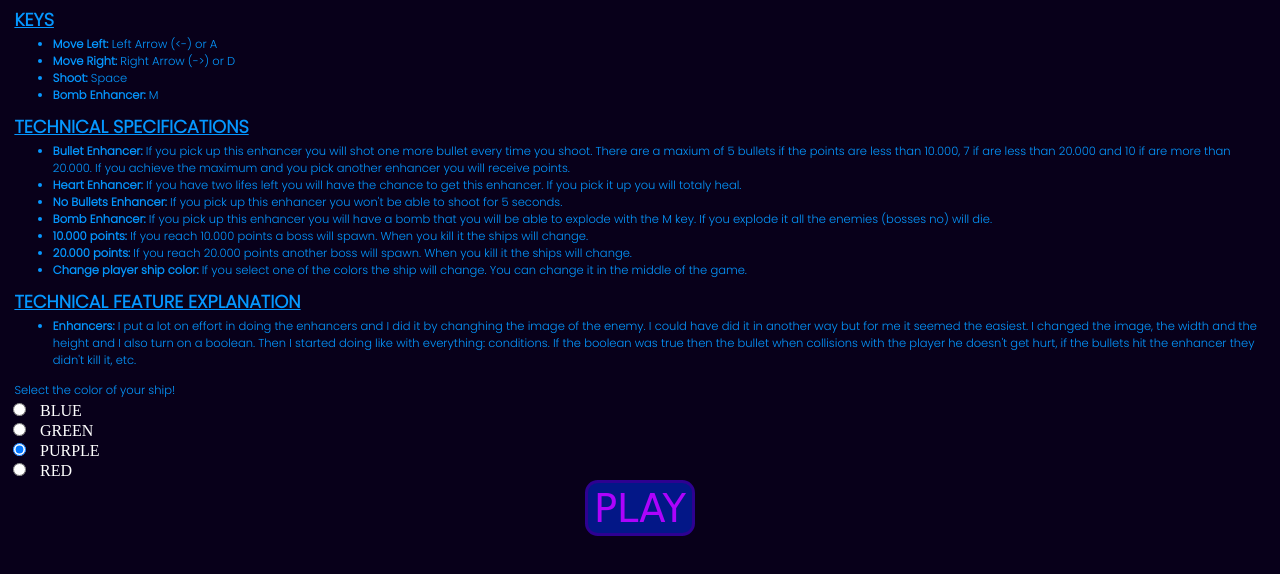
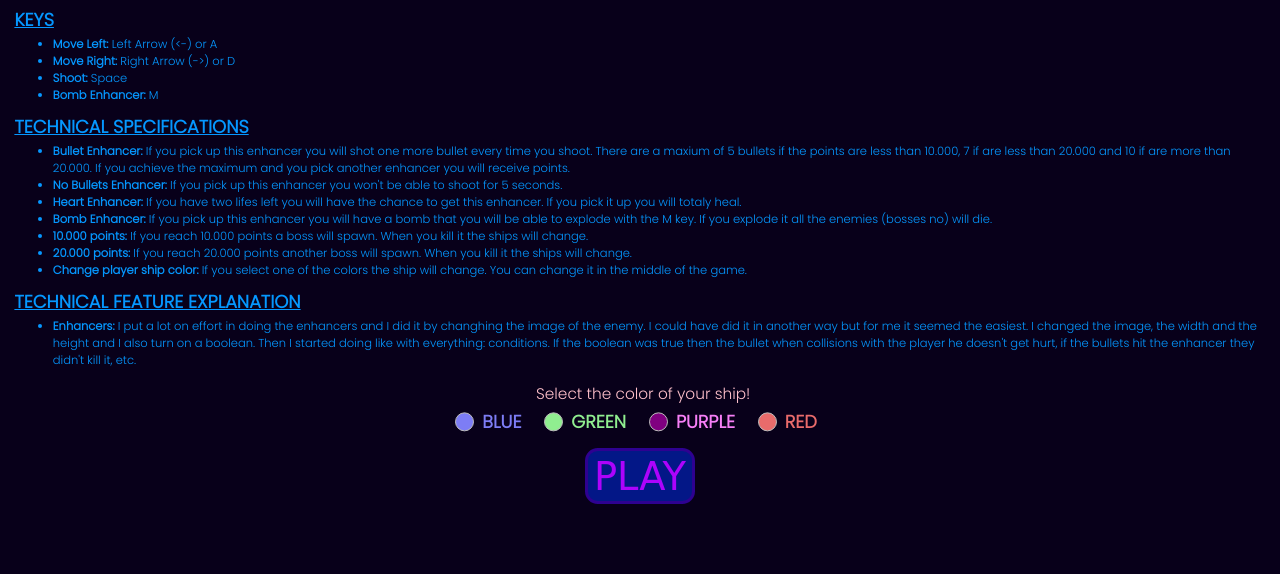
Before and after one commit to LaPutiGamba/LaPutiGamba.github.io, a plain HTML site: page index.html in a window 1280 px wide. Shown: the part 132-706 px from the top of the page. Drawn offline with nearby package versions, Linux system fonts and the light colour scheme; a web font is replaced by a local one.

Commit message:
Final Update

```diff
--- a/index.html
+++ b/index.html
@@ -34,8 +34,8 @@
         <p class="text textTitle">TECHNICAL SPECIFICATIONS</p>
         <ul class="text" style="padding-left: 3.5vw">
             <li><b>Bullet Enhancer:</b> If you pick up this enhancer you will shot one more bullet every time you shoot. There are a maxium of 5 bullets if the points are less than 10.000, 7 if are less than 20.000 and 10 if are more than 20.000. If you achieve the maximum and you pick another enhancer you will receive points.</li>
+            <li><b>No Bullets Enhancer:</b> If you pick up this enhancer you won't be able to shoot for 5 seconds.</li>
             <li><b>Heart Enhancer:</b> If you have two lifes left you will have the chance to get this enhancer. If you pick it up you will totaly heal.</li>
-            <li><b>No Bullets Enhancer:</b> If you pick up this enhancer you won't be able to shoot for 5 seconds.</li>
             <li><b>Bomb Enhancer:</b> If you pick up this enhancer you will have a bomb that you will be able to explode with the M key. If you explode it all the enemies (bosses no) will die.</li>
             <li><b>10.000 points:</b> If you reach 10.000 points a boss will spawn. When you kill it the ships will change.</li>
             <li><b>20.000 points:</b> If you reach 20.000 points another boss will spawn. When you kill it the ships will change.</li>
@@ -48,15 +48,15 @@
         </ul>
 
         <div id="colorShip">
-            <p class="text">Select the color of your ship!</p>
+            <p class="text" id="selectShip">Select the color of your ship!</p>
             <input type="radio" id="blue" name="colorShip">
-            <label for="blue">BLUE</label><br>
+            <label for="blue" class="blue">BLUE</label>
             <input type="radio" id="green" name="colorShip">
-            <label for="green">GREEN</label><br>
+            <label for="green" class="green">GREEN</label>
             <input type="radio" id="purple" name="colorShip" checked>
-            <label for="purple">PURPLE</label><br>
+            <label for="purple" class="purple">PURPLE</label>
             <input type="radio" id="red" name="colorShip">
-            <label for="red">RED</label>
+            <label for="red" class="red">RED</label>
         </div>
 
 
--- a/script.js
+++ b/script.js
@@ -398,7 +398,7 @@ function loopGame(){
 		if (keyRight && !keyLeft && Player.PosX < 710 && enemyBoss) Player.PosX += 6;
 
 		// Spawn of bullets if key space is pressed.
-		if (keySpace && (Date.now() - cooldownBullets) >= 350 && (Date.now() - cooldownBulletsEnhancer) >= 500) {
+		if (keySpace && (Date.now() - cooldownBullets) >= 350 && (Date.now() - cooldownBulletsEnhancer) >= 5000) {
 			Bullet.push(new Ship ((Player.PosX + 27), (Player.PosY - 30), 16, 35));
 			Bullet[Bullet.length-1].activatedBullet = true;
 
@@ -531,16 +531,6 @@ function loopGame(){
 		if ((Date.now() - cooldownEnemyMovement) >= 2000) cooldownEnemyMovement = Date.now();
 
 		Enemy.forEach((enemy, index) => {
-			// Changes the PosX.
-			if ((Date.now() - cooldownEnemyMovement) < 1000 && !Enemy[index].bulletEnhancer && !Enemy[index].heartEnhancer && !Enemy[index].noBulletsEnhancer && !Enemy[index].bombEnhancer && !enemyBoss) {
-				Enemy[index].PosX += Enemy[index].EnemyPosXD;
-			} else if ((Date.now() - cooldownEnemyMovement) > 1000 && !Enemy[index].bulletEnhancer && !Enemy[index].heartEnhancer && !Enemy[index].noBulletsEnhancer && !Enemy[index].bombEnhancer && !enemyBoss) {
-				Enemy[index].PosX += Enemy[index].EnemyPosXI;
-			}
-
-			// Add 2 to PosY of the enemy.
-			Enemy[index].PosY += 2;
-
 			if (!enemyBoss) {
 				// Draw the enemies.
 				if (Enemy[index].bulletEnhancer) {
@@ -556,10 +546,6 @@ function loopGame(){
 							}
 
 			}
-
-			// If any enemy pass the limit it destroy it.
-			if (Enemy[index].PosY > 600) Enemy.shift();
-
 			// If the enemies life's reaches 0 it can transform to an enhancer or delete it self.
 			if (Enemy[index].Life <= 0 && !enemyBoss) {
 				if (Math.floor(Math.random() * 15) == 0) {
@@ -579,6 +565,8 @@ function loopGame(){
 							Enemy[index].Life = 1000;
 							} else if (Math.floor(Math.random() * 50) == 15) {
 								Enemy[index].noBulletsEnhancer = true;
+								Enemy[index].Width = 27;
+								Enemy[index].Height = 27;
 								Enemy[index].Life = 1000;
 								} else if (!Enemy[index].bulletEnhancer && !Enemy[index].heartEnhancer && !Enemy[index].noBulletsEnhancer && !Enemy[index].bombEnhancer) {
 									Enemy.splice(index, 1);
@@ -586,6 +574,23 @@ function loopGame(){
 								}
 
 				audioEnemyDeath.play();
+			}
+		});
+
+		Enemy.forEach((enemy, index) => {
+			// Changes the PosX.
+			if ((Date.now() - cooldownEnemyMovement) < 1000 && !Enemy[index].bulletEnhancer && !Enemy[index].heartEnhancer && !Enemy[index].noBulletsEnhancer && !Enemy[index].bombEnhancer && !enemyBoss) {
+				Enemy[index].PosX += Enemy[index].EnemyPosXD;
+			} else if ((Date.now() - cooldownEnemyMovement) > 1000 && !Enemy[index].bulletEnhancer && !Enemy[index].heartEnhancer && !Enemy[index].noBulletsEnhancer && !Enemy[index].bombEnhancer && !enemyBoss) {
+				Enemy[index].PosX += Enemy[index].EnemyPosXI;
+			}
+
+			// Add 2 to PosY of the enemy.
+			Enemy[index].PosY += 2;
+
+			// If any enemy pass the limit it destroy it.
+			if (Enemy[index].PosY > 600) {
+				Enemy.shift();
 			}
 		});
 
--- a/style.css
+++ b/style.css
@@ -9,6 +9,7 @@ body {
 
 #button, #buttonAgain {
     text-align: center;
+    margin-top: 1vw;
 }
 
 #buttonAgain {
@@ -63,15 +64,79 @@ body {
 }
 
 #colorShip {
+    font: bold 1.4vw 'Poppins', sans-serif;
     margin-top: 1vw;
+    text-align: center;
 }
 
-#colorShip input[type="radio"],
-#colorShip label {
-  display: inline-block;
-  margin-right: 10px;
+input {
+    appearance: none;
+    -webkit-appearance: none;
+    width: 1.5vw;
+    height: 1.5vw;
+    border-radius: 100%;
+    background: #FF572233;
+    border: 0.15vw solid rgb(190, 189, 189);
+    transform: translate(0vw, 0.2604166666666667vw);
 }
 
-#blue, #green, #purple, #red {
-        display: inline;
+.blue {
+    color: rgb(125, 125, 245);
 }
+
+#blue {
+    background: rgb(125, 125, 245);
+}
+
+#blue:checked {
+    background-color: blue;
+}
+
+.green {
+    color: lightgreen;
+}
+
+#green {
+    background: lightgreen;
+}
+
+#green:checked {
+    background: green;
+}
+
+.purple {
+    color: rgb(247, 127, 247);
+}
+
+#purple {
+    background: rgb(247, 127, 247);
+}
+
+#purple:checked {
+    background: purple;
+}
+
+.red {
+    color: rgb(233, 107, 107);
+}
+
+#red {
+    background: rgb(233, 107, 107);
+}
+
+#red:checked {
+    background: red;
+}
+
+label {
+    margin-right: 1vw;
+}
+
+input, label {
+    cursor: pointer;
+}
+
+#selectShip {
+    font: 1.2vw 'Poppins', sans-serif;
+    color: pink;
+}
```
